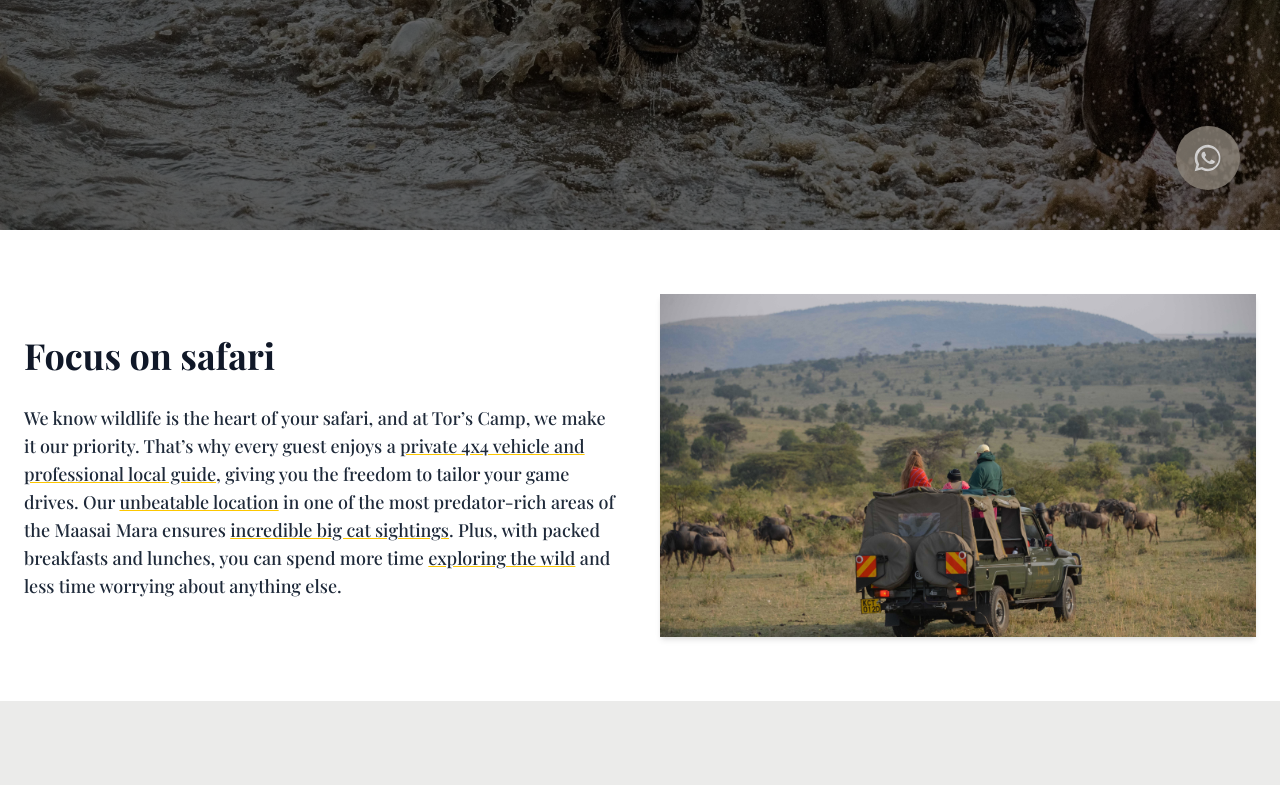
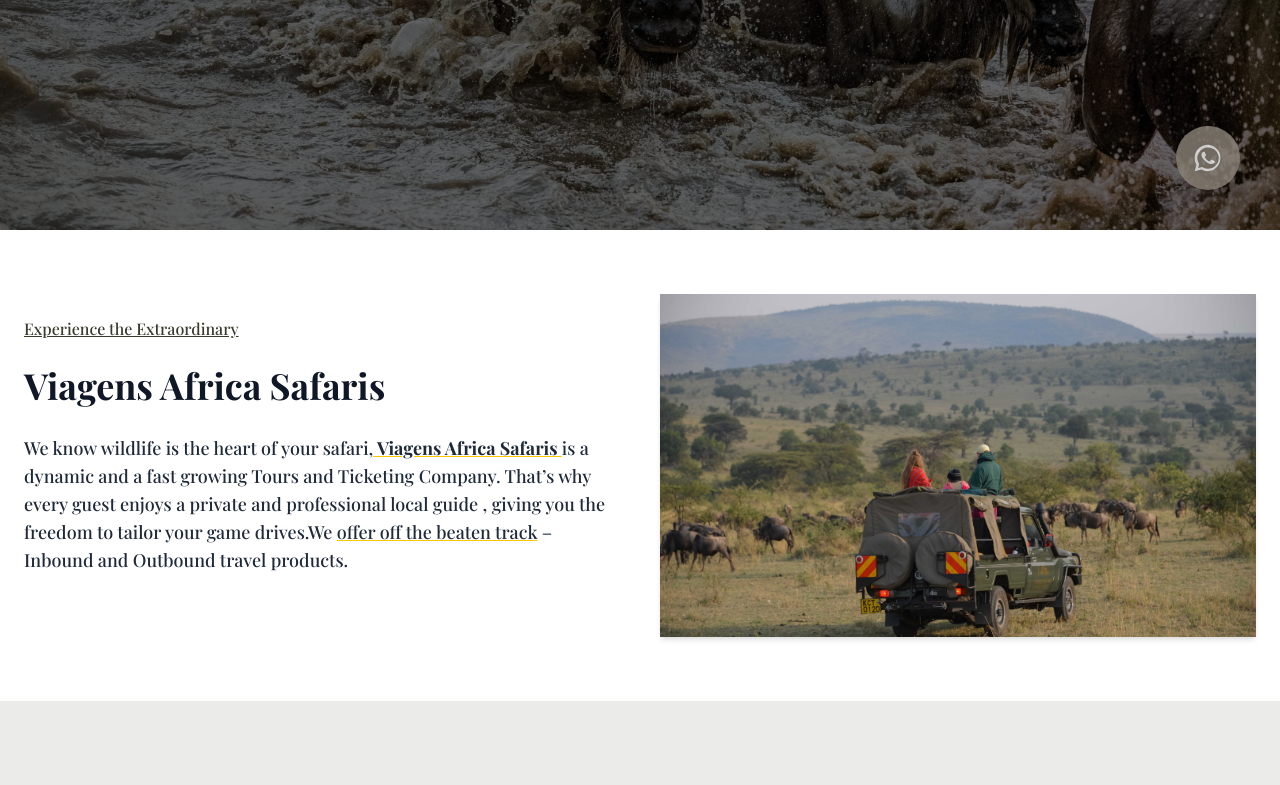
Before and after one commit to kevmongare/Safaris, a React (Vite) app: page / in a window 1280 px wide. Shown: the part 570-1355 px from the top of the page. Built offline with nearby package versions, Linux system fonts and the light colour scheme.

Commit message:
update: update on the about us

```diff
--- a/src/components/details.tsx
+++ b/src/components/details.tsx
@@ -5,24 +5,25 @@
       <div className="max-w-7xl mx-auto grid md:grid-cols-2 items-center gap-10 ">
         {/* Text Section */}
         <div>
+          <h1 className='text-[var(--primary)] -mt-10 mb-5 underline'>Experience the Extraordinary</h1>
           <h2 className="text-4xl font-bold text-gray-900 mb-6 leading-snug">
-            Focus on{" "}
+            Viagens Africa {" "}
             <span className="relative inline-block">
-              safari
+              Safaris
               <span className="absolute left-0 bottom-1 w-full h-2 bg-yellow-400 -z-10"></span>
             </span>
           </h2>
           <p className="text-lg text-gray-800 space-y-4">
-            We know wildlife is the heart of your safari, and at Tor’s Camp, we
-            make it our priority. That’s why every guest enjoys a{" "}
+            We know wildlife is the heart of your safari,<span className="underline decoration-yellow-400 font-bold"> Viagens Africa Safaris </span> is a dynamic and a fast growing Tours and Ticketing Company. That’s why every guest enjoys a{" "}
+
+              private and professional local guide
+
+            , giving you the freedom to tailor your game drives.We{" "}
             <span className="underline decoration-yellow-400">
-              private 4x4 vehicle and professional local guide
-            </span>
-            , giving you the freedom to tailor your game drives. Our{" "}
-            <span className="underline decoration-yellow-400">
-              unbeatable location
+              offer off the beaten track
             </span>{" "}
-            in one of the most predator-rich areas of the Maasai Mara ensures{" "}
+            – Inbound and Outbound travel products.
+            {/* {" "}
             <span className="underline decoration-yellow-400">
               incredible big cat sightings
             </span>
@@ -30,7 +31,7 @@
             <span className="underline decoration-yellow-400">
               exploring the wild
             </span>{" "}
-            and less time worrying about anything else.
+            and less time worrying about anything else. */}
           </p>
         </div>
          {/* Image from earlier URL */}
```
